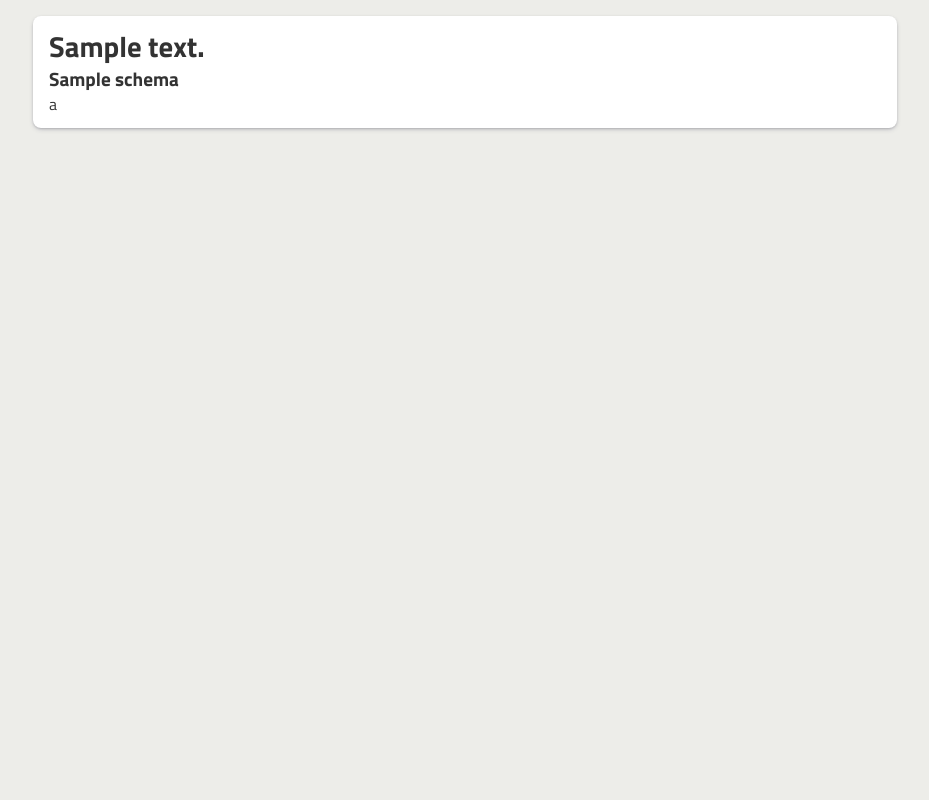
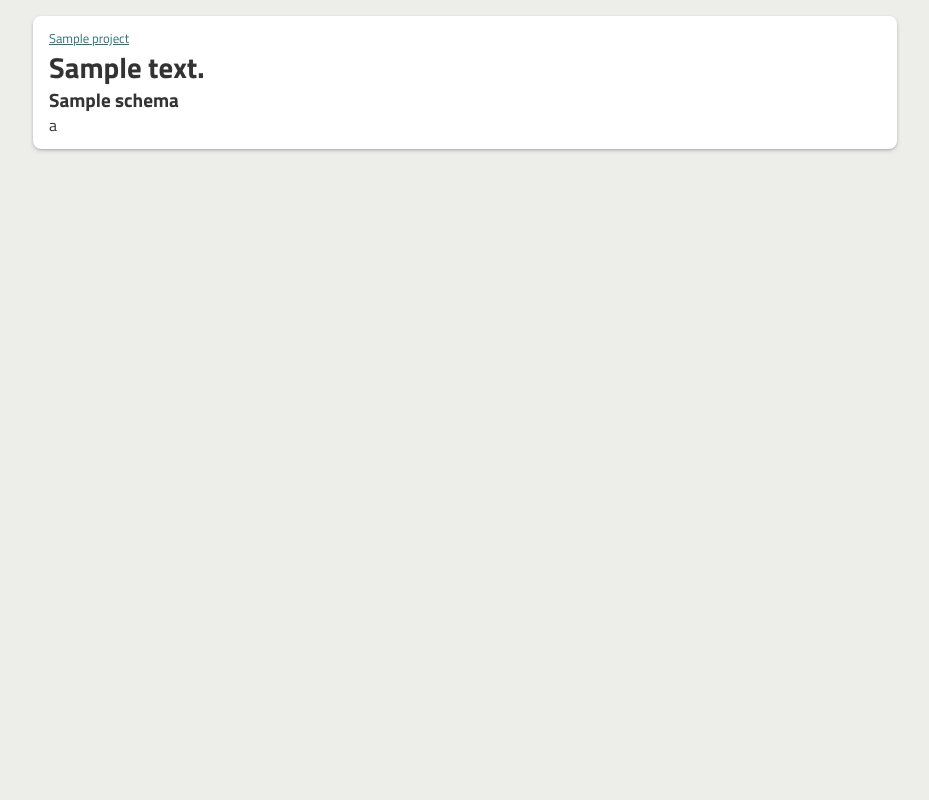
Before and after one commit to Neatoro/tickit, a Node project: template src/rendering/views/ticket/view.hbs in a window 1280 px wide. Shown: the whole page, without its empty margins (175-1104 px from the left). Run offline with Node 20 templates, Linux system fonts and the light colour scheme; the template is opened without the code that fills it: most values are stand-ins (such as "Sample title", 1, 10 or a date in 2020).

Commit message:
Add basic breakcumb to ticket site

```diff
--- a/src/rendering/public/css/main.css
+++ b/src/rendering/public/css/main.css
@@ -11,10 +11,16 @@
   --box-radius: 8px;
 
   --base-font-color: #333;
+
+  --link-color: #297373;
 }
 
 * {
   box-sizing: border-box;
+}
+
+a {
+  color: var(--link-color);
 }
 
 body {
@@ -85,3 +91,8 @@ body {
 .ticket-field__value {
   font-size: 1rem;
 }
+
+.breadcumb {
+  margin-bottom: 8px;
+  font-size: 0.8rem;
+}
--- a/src/rendering/views/ticket/view.hbs
+++ b/src/rendering/views/ticket/view.hbs
@@ -8,6 +8,9 @@
   </head>
   <body>
     <main class='box'>
+      <p class='breadcumb'>
+        <a href='/project/{{project.id}}'>{{project.name}}</a>
+      </p>
       <h1 class='box__title'>{{ticket.summary}}</h1>
       {{#each schema}}
         <section class='ticket-field'>
```
